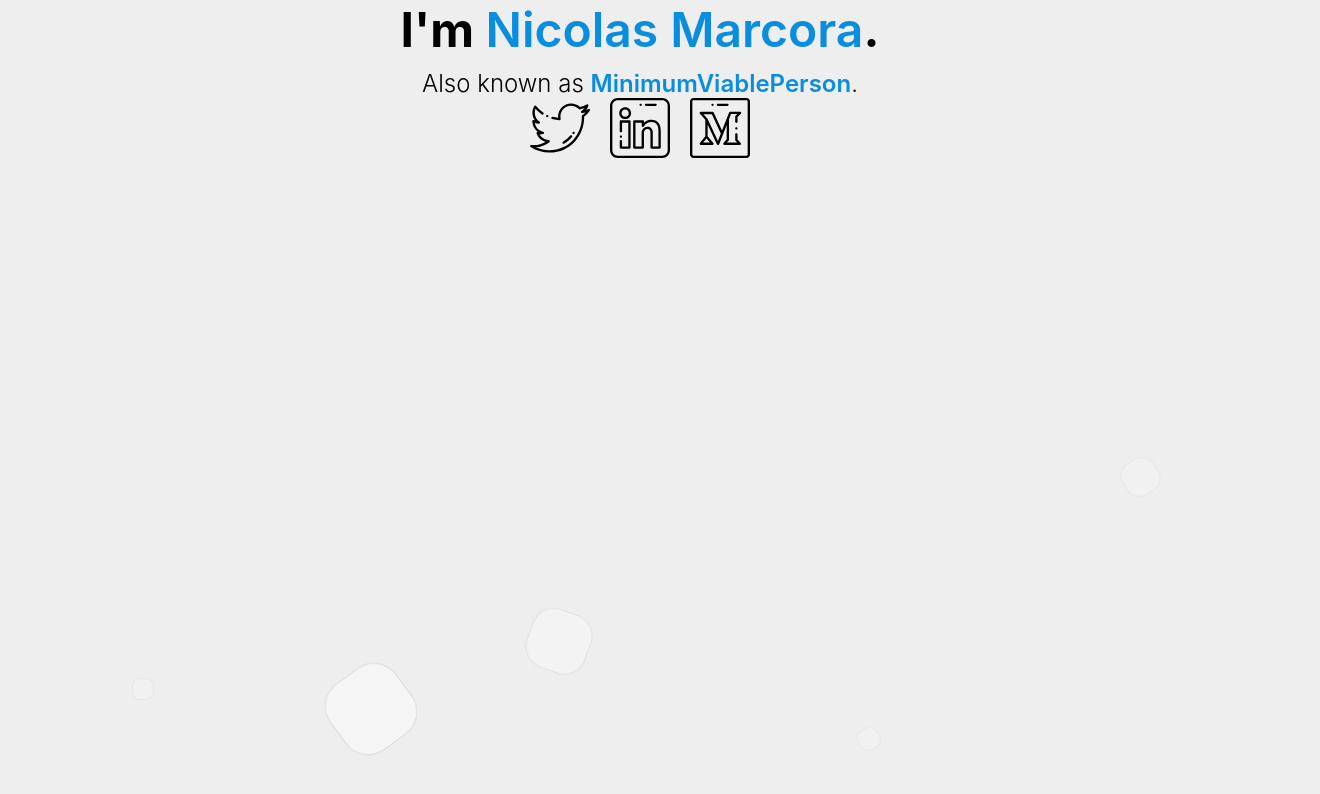
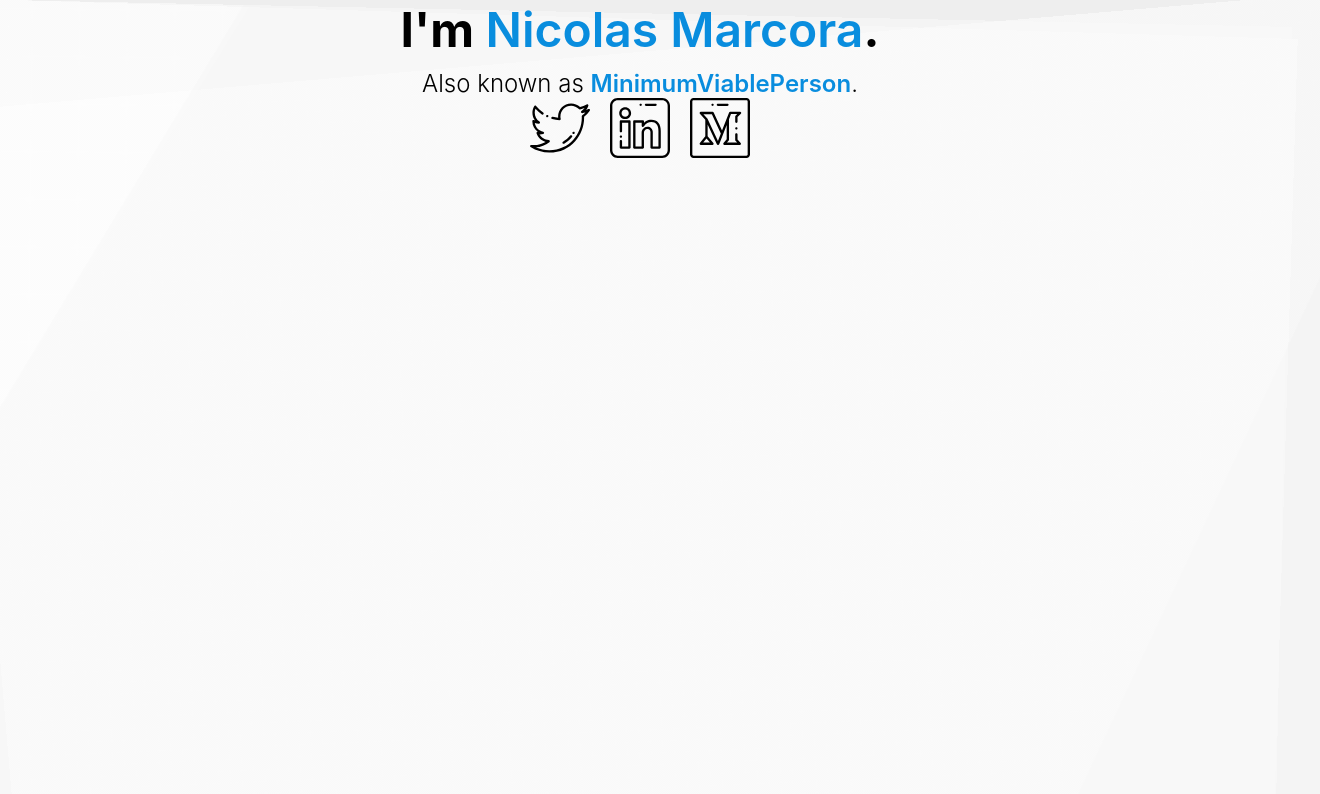
Before and after one commit to MinimumViablePerson/mvp.codes, a React (Create React App) app: page / in a window 1280 px wide. Shown: the top 794 px of the page, 1320 px wide, since content can reach past the window. Built offline with nearby package versions, Linux system fonts and the light colour scheme.

Commit message:
add subtle triagle background

```diff
--- a/src/components/Background.js
+++ b/src/components/Background.js
@@ -1,138 +1,43 @@
+
 import React from 'react'
 import styled, { keyframes } from 'styled-components'
 
 const Background = ({ className }) =>
-  <ul className={className}>
-    <li></li>
-    <li></li>
-    <li></li>
-    <li></li>
-    <li></li>
-    <li></li>
-    <li></li>
-    <li></li>
-    <li></li>
-    <li></li>
-  </ul>
+  <div className={className}>
+    <div className="bg"></div>
+    <div className="bg bg2"></div>
+    <div className="bg bg3"></div>
+  </div>
 
 const animation = keyframes`
-  0%{
-      transform: translateY(0) rotate(0deg);
-      border-radius: 30%;
+  0% {
+    transform: translateX(-25%) rotate(0deg);
   }
-
-  100%{
-      transform: translateY(-1000px) rotate(720deg);
-      opacity: 0;
-      border-radius: 50%;
+  100% {
+    transform: translateX(25%) rotate(360deg);
   }
 `
 
 const StyledBackground = styled(Background)`
-  position: absolute;
-  top: 0;
-  left: 0;
-  width: 100%;
-  height: -webkit-fill-available;
-  overflow: hidden;
-  z-index: -100;
-
-  li {
-    position: absolute;
-    display: block;
-    list-style: none;
-    width: 20px;
-    height: 20px;
-    background: rgba(255, 255, 255, 0.5);
-    animation: ${animation} 25s linear infinite;
-    bottom: -150px;
-    border: solid 1px #00000020;
+  .bg {
+    animation: ${animation} 100s ease-in-out infinite alternate;
+    background-image: linear-gradient(-60deg, #fafafa 50%, #ffffff 50%);
+    bottom: 0;
+    left: -50%;
+    opacity: .5;
+    position: fixed;
+    right: -50%;
+    top: 0;
+    z-index: -1;
   }
 
-  li:nth-child(1) {
-    left: 25%;
-    width: 80px;
-    height: 80px;
-    animation-delay: 0s;
-    opacity: 1;
+  .bg2 {
+    animation-direction:alternate-reverse;
+    animation-duration: 60s;
   }
 
-
-  li:nth-child(2) {
-    left: 10%;
-    width: 20px;
-    height: 20px;
-    animation-delay: 2s;
-    animation-duration: 12s;
-    opacity: 0.4;
-  }
-
-  li:nth-child(3) {
-    left: 70%;
-    width: 20px;
-    height: 20px;
-    animation-delay: 4s;
-    opacity: 0.4;
-  }
-
-  li:nth-child(4) {
-    left: 40%;
-    width: 60px;
-    height: 60px;
-    animation-delay: 0s;
-    animation-duration: 18s;
-    opacity: 0.8;
-  }
-
-  li:nth-child(5) {
-    left: 65%;
-    width: 20px;
-    height: 20px;
-    animation-delay: 0s;
-    opacity: 0.4;
-  }
-
-  li:nth-child(6) {
-    left: 75%;
-    width: 10px;
-    height: 10px;
-    animation-delay: 3s;
-    opacity: 0.3;
-  }
-
-  li:nth-child(7) {
-    left: 35%;
-    width: 45px;
-    height: 45px;
-    animation-delay: 7s;
-    opacity: 0.6;
-  }
-
-  li:nth-child(8) {
-    left: 50%;
-    width: 25px;
-    height: 25px;
-    animation-delay: 15s;
-    animation-duration: 45s;
-    opacity: 0.3;
-  }
-
-  li:nth-child(9) {
-    left: 20%;
-    width: 15px;
-    height: 15px;
-    animation-delay: 2s;
-    animation-duration: 35s;
-    opacity: 0.3;
-  }
-
-  li:nth-child(10) {
-    left: 85%;
-    width: 35px;
-    height: 35px;
-    animation-delay: 0s;
-    animation-duration: 11s;
-    opacity: 0.6;
+  .bg3 {
+    animation-duration: 120s;
   }
 `
 
```
